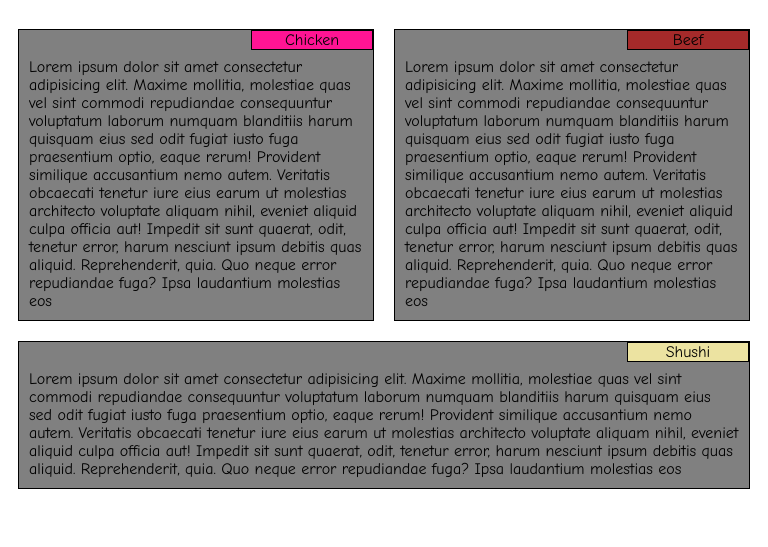
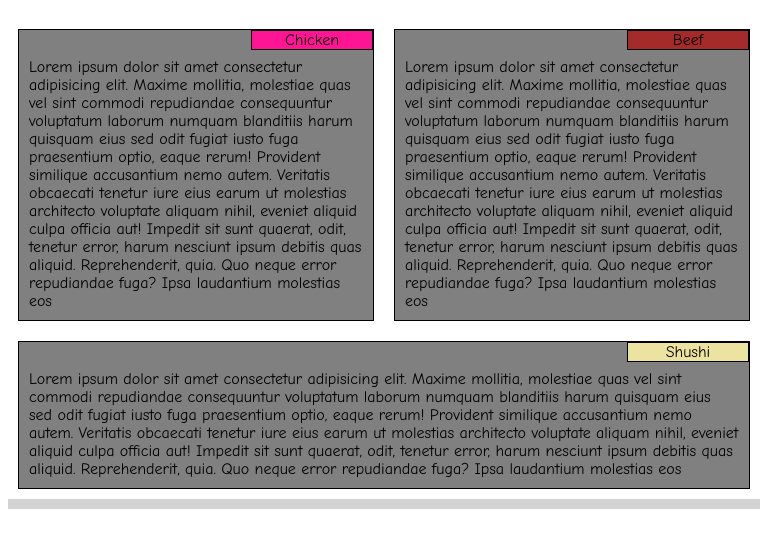
Before and after one commit to kingerXDXV/courseralearningcsshtmljs.github.io, a plain HTML site: page index.html in a window 768 px wide. Shown: the part 69-616 px from the top of the page. Drawn offline with Linux system fonts and the light colour scheme.

Commit message:
Update index.css

```diff
--- a/css/index.css
+++ b/css/index.css
@@ -97,6 +97,12 @@
 #div11{
 	padding: 10px;
 }
+.footer{
+	background-color: lightgrey;
+	width: 100%;
+	margin: 0;
+	height: 10px;
+}
 }
 
 
```
